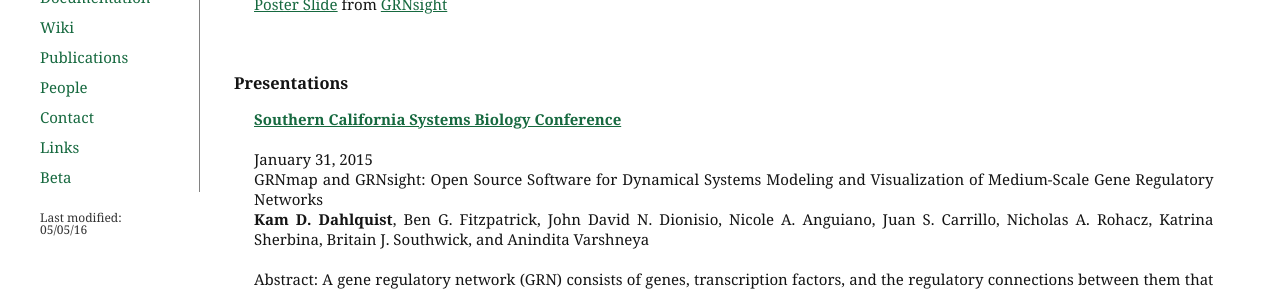
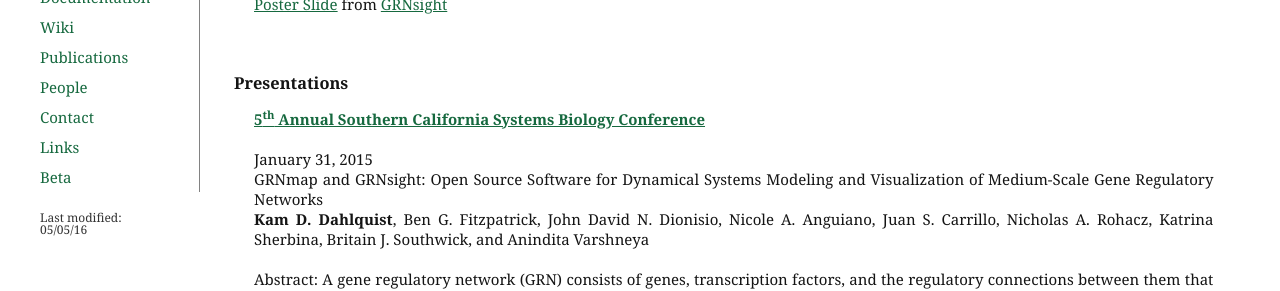
Before and after one commit to dondi/GRNsight, a Jekyll site: the page built from publications.html, in a window 1280 px wide and 900 px high, scrolled down 4372 px. Shown: the part 153-444 px from the top of the window. Built offline with Jekyll 4.4.1, drawn with Linux system fonts in a browser that asks for light colours; nearby versions of some CDN libraries.

Commit message:
fixed conference name

```diff
--- a/publications.html
+++ b/publications.html
@@ -82,7 +82,7 @@ modified: 05/05/16
                 <br></br>
                 <h3>Presentations</h3>
                 <p class="abstract">
-                    <span style="font-weight:bold"><a href="http://ccbs.uci.edu/scsb2015home">Southern California Systems Biology Conference</a></span><br><br>
+                    <span style="font-weight:bold"><a href="http://ccbs.uci.edu/scsb2015home">5<sup>th</sup> Annual Southern California Systems Biology Conference</a></span><br><br>
                     January 31, 2015 <br>
                     GRNmap and GRNsight: Open Source Software for Dynamical Systems Modeling and Visualization of Medium-Scale Gene Regulatory Networks<br>
                     <span style="font-weight:bold">Kam D. Dahlquist</span>,  Ben G. Fitzpatrick, John David N. Dionisio, Nicole A. Anguiano, Juan S. Carrillo, Nicholas A. Rohacz, Katrina Sherbina, Britain J. Southwick, and Anindita Varshneya <br><br>
```
